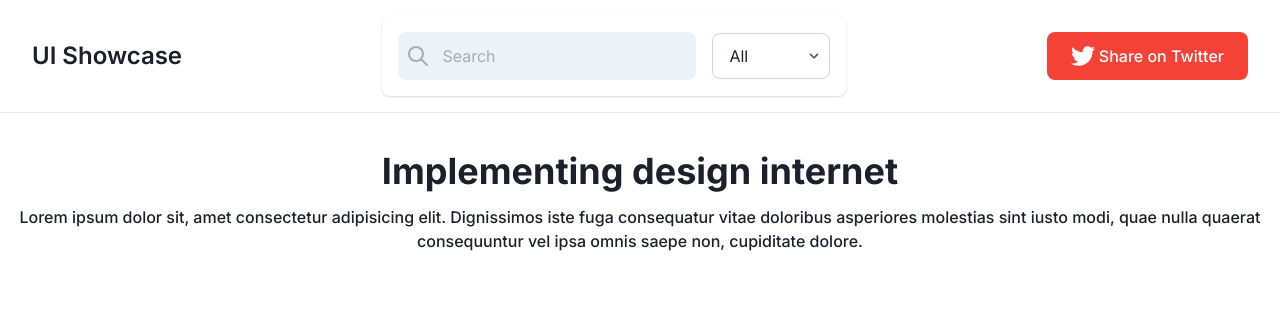
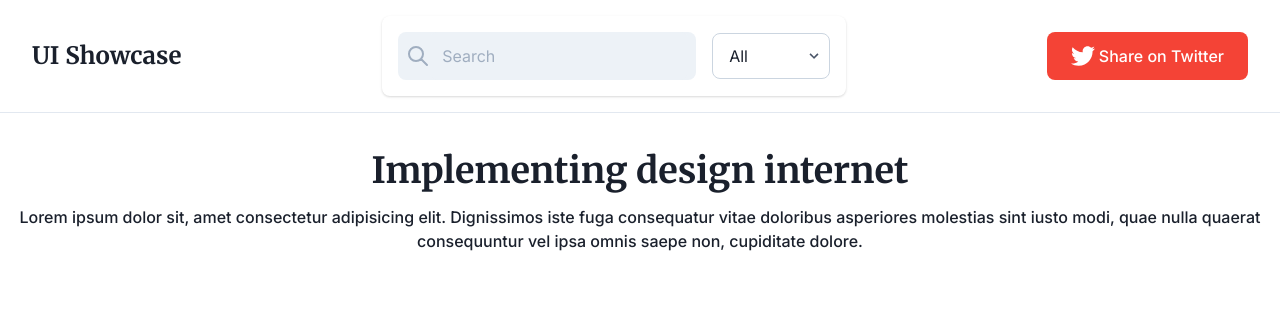
Before and after one commit to irusedgeda/ui-showcase, a website built with webpack: page dist/index.html in a window 1280 px wide. Shown: the top 311 px of the page. Built offline with nearby package versions, Linux system fonts and the light colour scheme.

```diff
--- a/dist/index.html
+++ b/dist/index.html
@@ -5,7 +5,6 @@
   <meta charset="UTF-8">
   <meta name="viewport" content="width=device-width, initial-scale=1.0">
   <title>Irus Edge &mdash; UI Showcase</title>
-  <!-- <link rel="stylesheet" href="css/styles.css"> -->
 </head>
 
 <body class="font-inter font-medium text-gray-900">
@@ -13,7 +12,7 @@
     <div class="border-b">
       <div class="mx-auto max-w-screen-xl px-4 md:px-8">
         <div class="w-full flex items-center justify-between py-4">
-          <div class="font-neue-plak font-semibold">
+          <div class="font-merriweather font-semibold">
             <h1 class="text-2xl">UI Showcase</h1>
           </div>
           <div>
@@ -91,7 +90,7 @@
     <section class="py-10">
       <div class="mx-auto max-w-screen-xl px-4">
         <div class="text-center">
-          <h2 class="font-neue-plak font-bold text-4xl leading-none">Implementing design internet</h2>
+          <h2 class="font-merriweather font-bold text-4xl leading-none">Implementing design internet</h2>
           <p class="mt-4">Lorem ipsum dolor sit, amet consectetur adipisicing elit. Dignissimos iste fuga consequatur
             vitae doloribus
             asperiores molestias sint iusto modi, quae nulla quaerat consequuntur vel ipsa omnis saepe non, cupiditate
```
Also changed, not shown: 1 other file.
